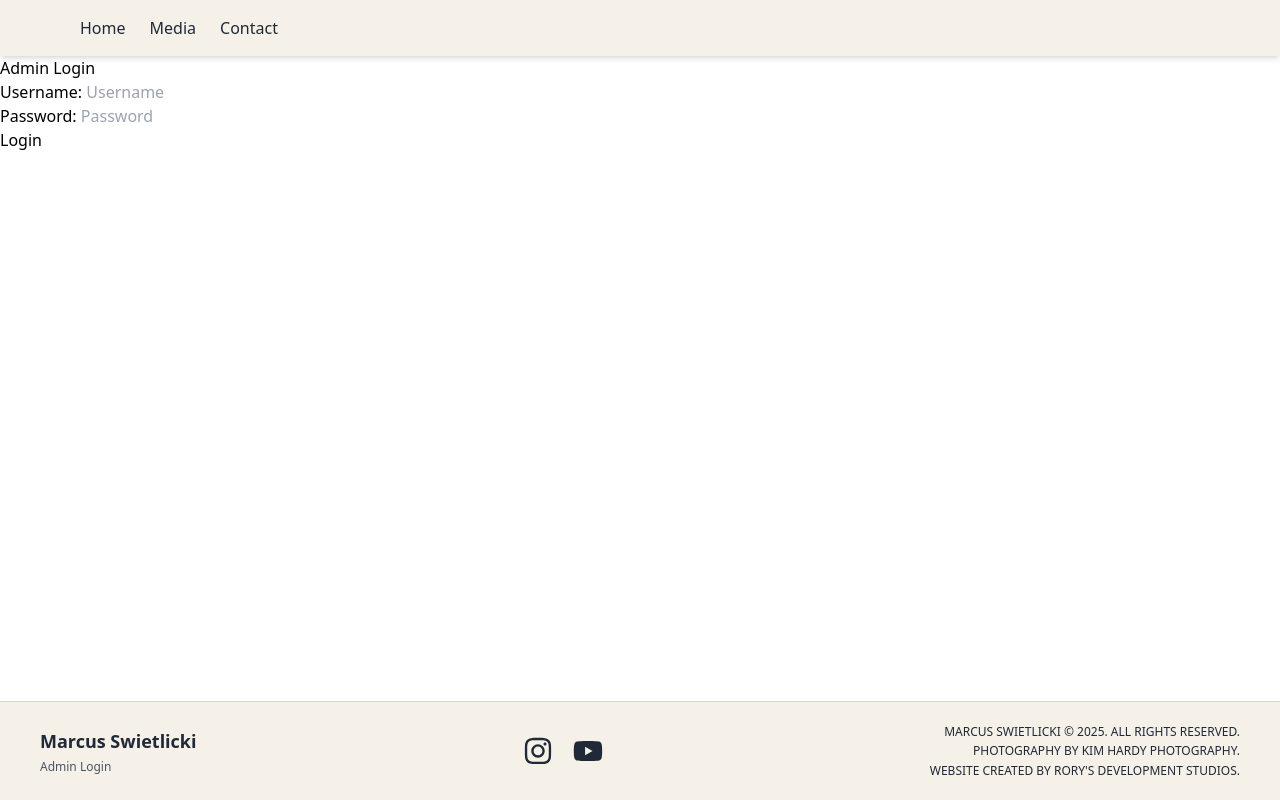
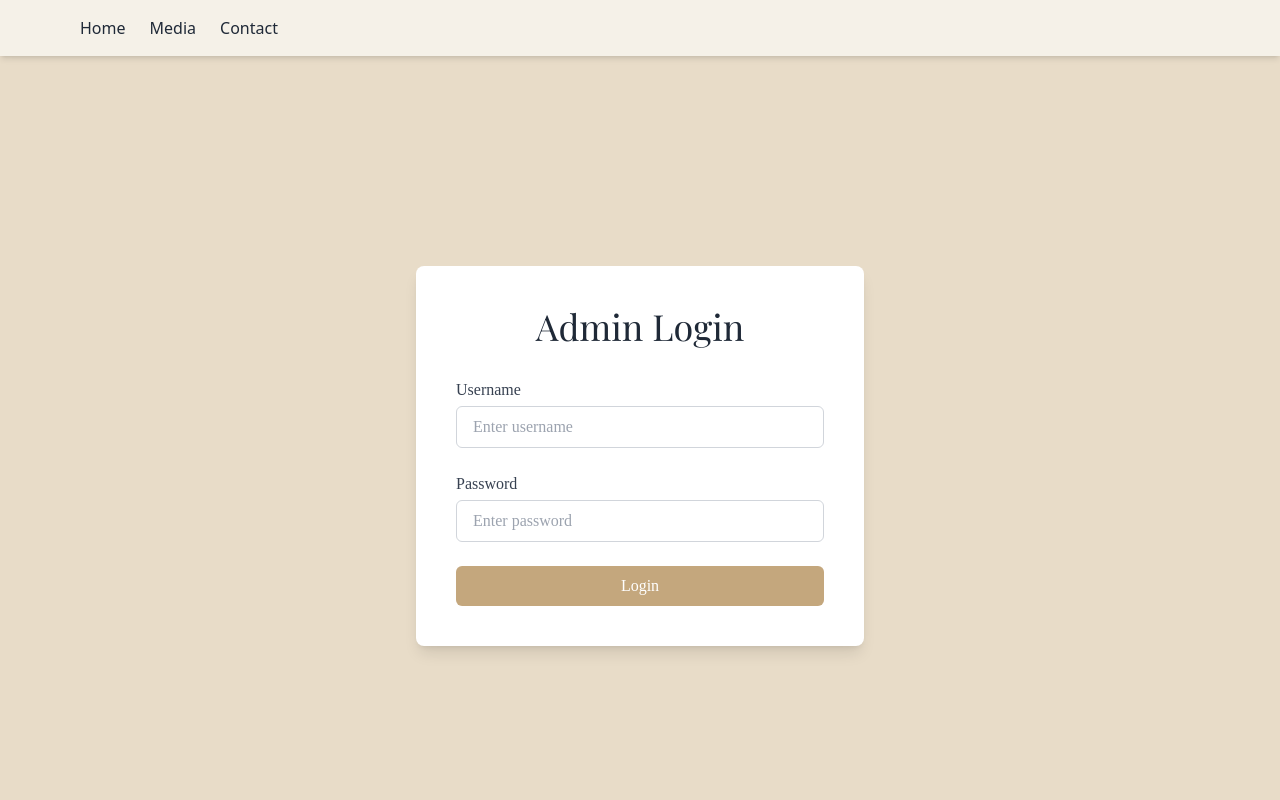
Before and after one commit to rory17swt/front_end_marcus, a React (Vite) app: page /adminLogin in a window 1280 px wide. Shown: the top 800 px of the page. Built offline with nearby package versions, Linux system fonts and the light colour scheme; no server answers.

Commit message:
Added styling to admin login page

```diff
--- a/src/components/AdminLogin/AdminLogin.jsx
+++ b/src/components/AdminLogin/AdminLogin.jsx
@@ -5,9 +5,8 @@ import { logIn } from "../../services/auth"
 import { setToken } from "../../utils/auth"
 import { UserContext } from "../../contexts/UserContext"
 
-
 export default function AdminLogin() {
-    const { user, setUser } = useContext(UserContext)
+    const { setUser } = useContext(UserContext)
 
     const [formData, setFormData] = useState({
         username: '',
@@ -32,54 +31,76 @@ export default function AdminLogin() {
             setUser(data.user)
             navigate('/')
         } catch (error) {
-            setError(error.response.data)
+            setError(error.response?.data || {})
         } finally {
             setIsLoading(false)
         }
     }
 
+    return (
+        <div className="min-h-screen bg-[#E8DCC8] flex items-center justify-center px-4 py-10">
+            <section className="w-full max-w-md bg-white shadow-lg rounded-lg p-8 md:p-10">
 
-    return (
-        <div>
-            <section>
-                <form onSubmit={handleSubmit}>
-                    <h1>Admin Login</h1>
+                <h1 className="text-3xl md:text-4xl font-serif text-center mb-8 text-gray-800">
+                    Admin Login
+                </h1>
 
+                <form onSubmit={handleSubmit} className="space-y-6 font-body">
                     {/* Username */}
                     <div>
-                        <label htmlFor="username">Username: </label>
+                        <label
+                            htmlFor="username"
+                            className="block mb-1 text-gray-700 font-medium"
+                        >
+                            Username
+                        </label>
                         <input
                             type="text"
                             name="username"
                             id="username"
-                            placeholder="Username"
+                            placeholder="Enter username"
                             required
                             onChange={handleChange}
                             value={formData.username}
+                            className="w-full border border-gray-300 rounded-md px-4 py-2 focus:outline-none focus:border-[#C4A77D] transition-colors"
                         />
-                        {error.username && <p>{error.username}</p>}
+                        {error.username && (
+                            <p className="text-red-600 text-sm mt-1">{error.username}</p>
+                        )}
                     </div>
 
                     {/* Password */}
                     <div>
-                        <label htmlFor="password">Password: </label>
+                        <label
+                            htmlFor="password"
+                            className="block mb-1 text-gray-700 font-medium"
+                        >
+                            Password
+                        </label>
                         <input
                             type="password"
                             name="password"
                             id="password"
-                            placeholder="Password"
+                            placeholder="Enter password"
                             required
                             onChange={handleChange}
                             value={formData.password}
+                            className="w-full border border-gray-300 rounded-md px-4 py-2 focus:outline-none focus:border-[#C4A77D] transition-colors"
                         />
-                        {error.password && <p>{error.password}</p>}
+                        {error.password && (
+                            <p className="text-red-600 text-sm mt-1">{error.password}</p>
+                        )}
                     </div>
 
                     {/* Submit Button */}
-                    <button disabled={isLoading}>
-                        {isLoading ? "Loging In..." : "Login"}
+                    <button
+                        disabled={isLoading}
+                        className="w-full bg-[#C4A77D] text-white py-2 rounded-md hover:bg-[#B59770] transition-colors font-medium disabled:opacity-60"
+                    >
+                        {isLoading ? "Logging In..." : "Login"}
                     </button>
                 </form>
+
             </section>
         </div>
     )
```
